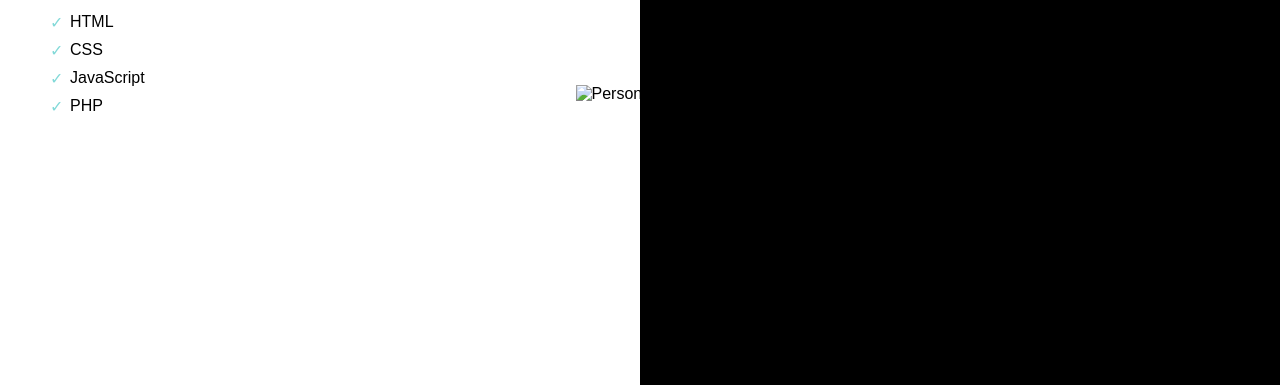
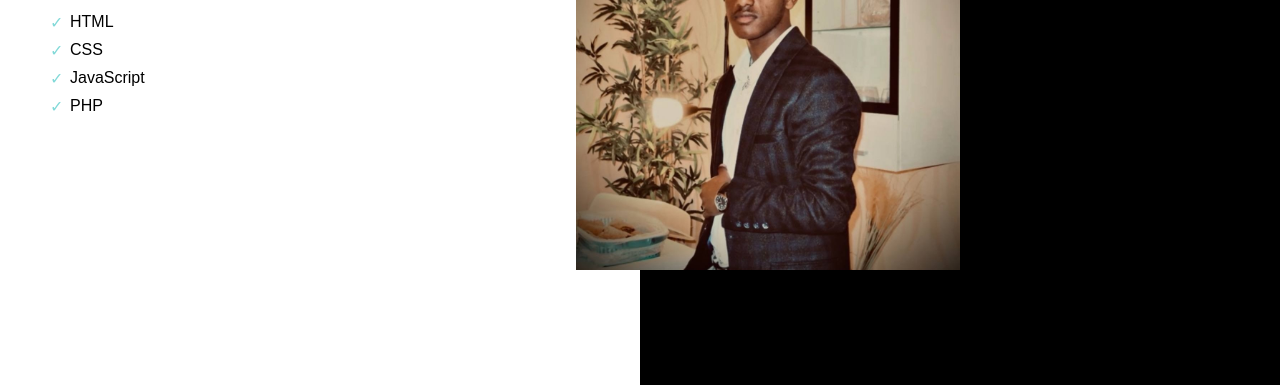
Before and after one commit to Samiakiya/Yard-Simon-2025, a plain HTML site: page index.html in a window 1280 px wide. Shown: the part 415-800 px from the top of the page. Drawn offline with Linux system fonts and the light colour scheme; the site is published under a folder, as on GitHub Pages, so addresses that start at the root find nothing; a web font is replaced by a local one.

Commit message:
verbeterd

```diff
--- a/index.html
+++ b/index.html
@@ -63,7 +63,7 @@
                 </ul>
             </nav>
             <h2>Welcome to My Yard Application</h2>
-            <img src="/Images/simon foto.jpg" alt="Person working at a cafe" class="image">
+            <img src="./Images/simon foto.jpg" alt="Person working at a cafe" class="image">
         </div>
 
         <div class="logo">
```
